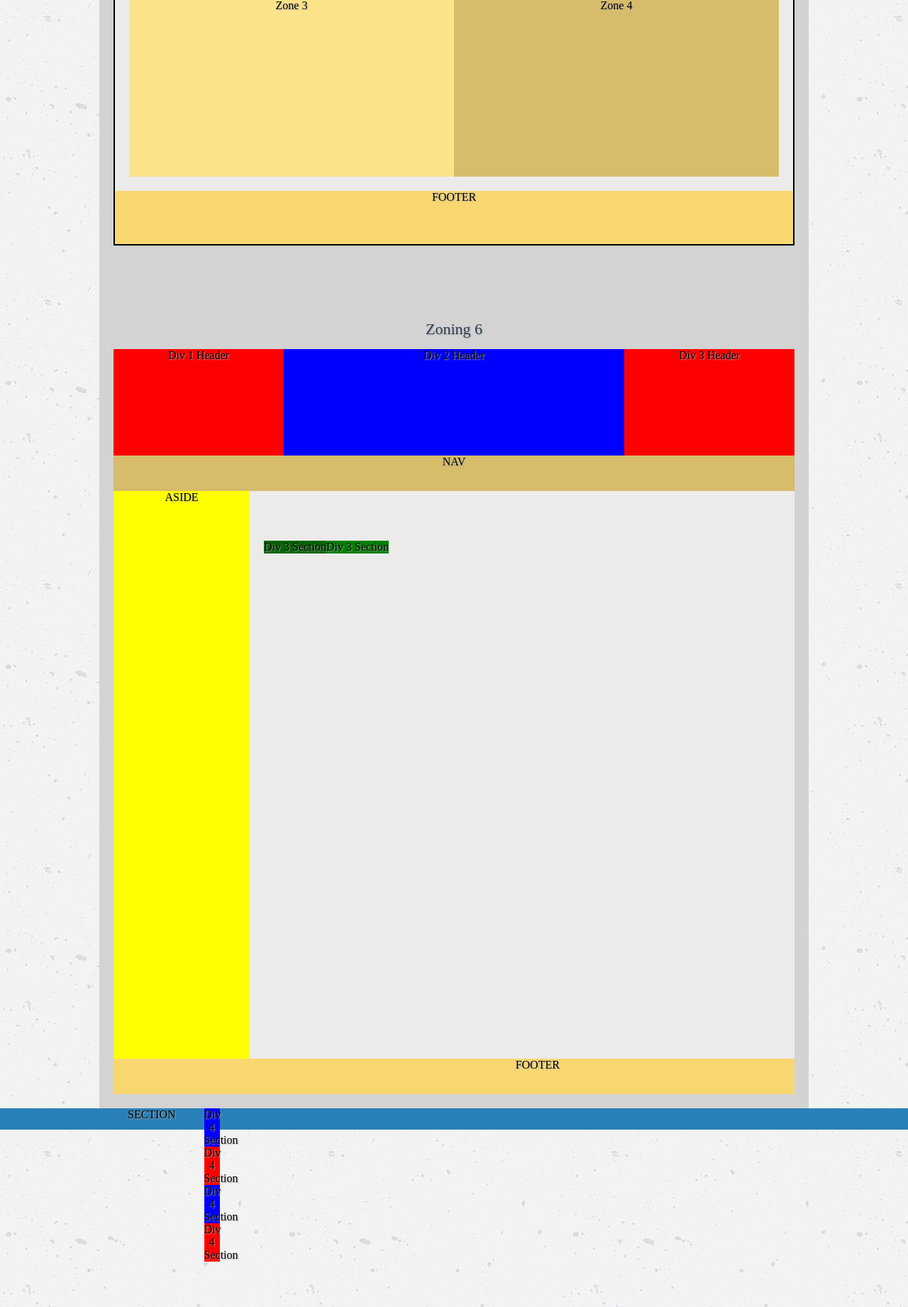
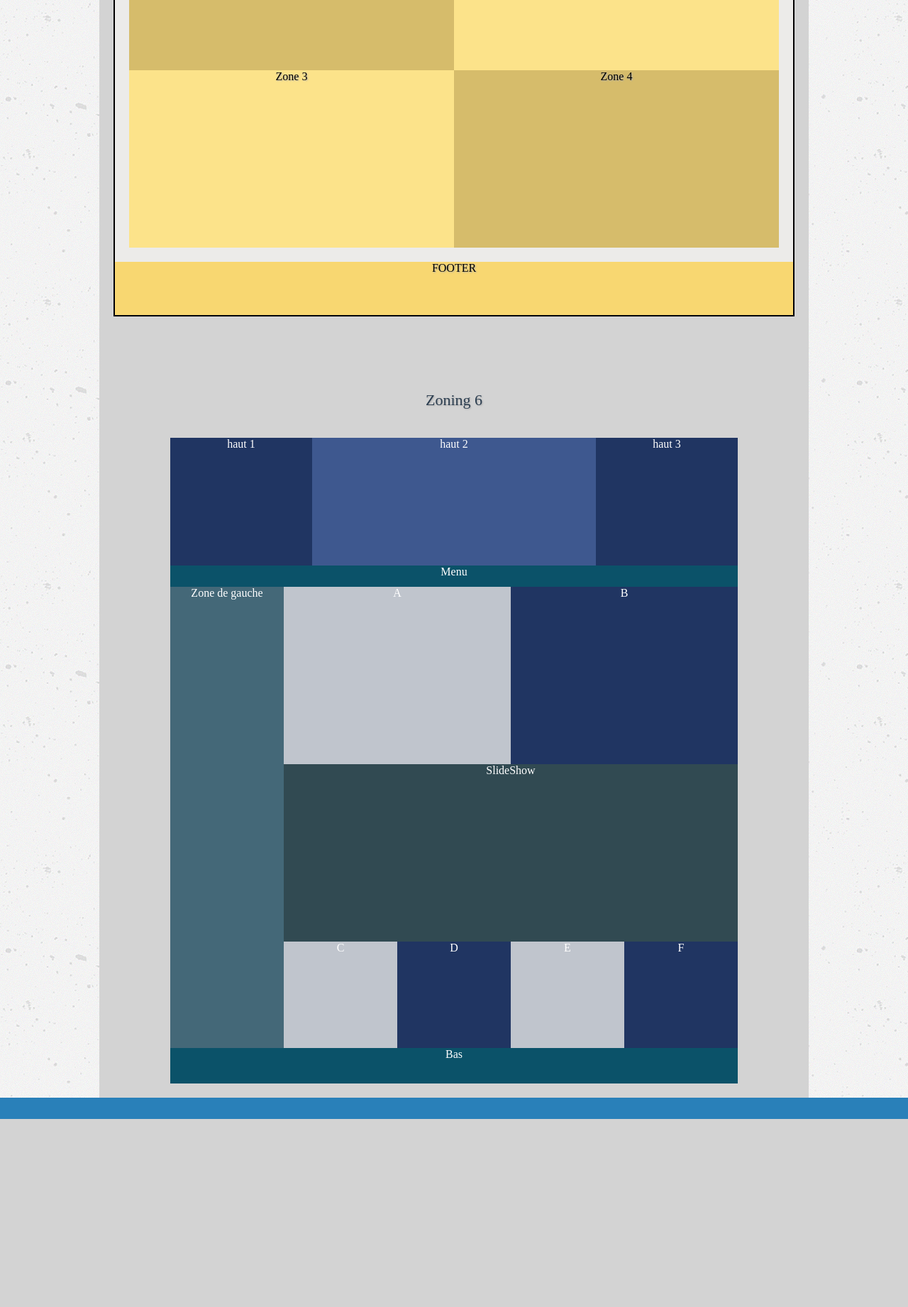
Before and after one commit to JulienL23/Web-Force-3, a PHP site: page /zoning.html in a window 1280 px wide. Shown: the part 4022-5864 px from the top of the page at 71% size. After the commit the page ends 5599 px from the top, so only its background shows below. Run offline with PHP 8.4, Linux system fonts and the light colour scheme.

Commit message:
26-07-2017

```diff
--- a/Cours HTML & CSS/CSS/style.css
+++ b/Cours HTML & CSS/CSS/style.css
@@ -53,10 +53,41 @@
     font-weight: bold;
 
 }
+/**************HEADER INDEX****************/
 header{
     background: #2c3e50;
     height: 175px;
+    margin-top: 25px;
 }
+#logo{
+    float: left;
+    width: 25%;
+    background: #2c3e50;
+    padding: 15px;
+    text-align: center;
+}
+#slogan{
+    float: left;
+    width: 50%;
+    background: #2c3e50;
+}
+#social{
+    float: left;
+    width: 25%;
+}
+#social i{
+    background: #2c3e50;
+    font-size: 30px;
+    text-align: right;
+    padding: 15px 30px 0 0;
+    display: block;
+}
+header a{
+    color: #10828C;
+    text-decoration: none;
+}
+/*FAIRE LE ZONING AVEC DES HAUTEUR ET LARGEUR AVANT DE PLACER LES ELEMENTS DANS LES ZONES POUR ENSUITE SUPPRIMER LES HAUTEURS*/
+/*******************FIN HEADER*********************/
 nav{
     background :#2980b9;
     height: 50px;
@@ -461,61 +492,103 @@
 }
 /***********************Zoning 6************************/
 #zoning6{
-    background: #ECEBE9;
+    width: 800px;
+    margin: 0 auto;
+    color: white ;
     text-align: center;
-    text-shadow: 1px 1px 2px darkgrey;
-    margin: 0 auto;
 }
 #zoning6 header{
-    height: 90px;
-    background: #F8D771;
+    background: #40a497;
+    height: 180px;
 }
-#zoning6 .div1{
-    background: red;
+.haut1{
     float: left;
     width: 25%;
-    height: 150px;
+    height: 100%;
+    background: #203562;
 }
-#zoning6 .div2{
-    background: blue;
+.haut2{
     float: left;
     width: 50%;
-    height: 150px;
+    height: 100%;
+    background: #3E588F;
 }
-
+.haut3{
+    float: left;
+    width: 25%;
+    height: 100%;
+    background: #203562;
+}
 #zoning6 nav{
-    height: 50px;
-    background: #D6BC6B;
+    background: #0B5269;
+    height: 30px;
     border: none;
 }
 #zoning6 aside{
-    height: 800px;
+    background:#446878;
     width: 20%;
-    background: yellow;
+    height: 650px;
+    float: left;
+
+}
+#zoning6 section{
+    width: 80%;
+    float: left;
+    margin: 0;
+    padding: 0;
+}
+.slideshow{
+    background: #314A52;
+    height: 250px;
+}
+#zoning6 .a{
+    background: #C0C5CD;
+    width: 50%;
+    height: 250px;
     float: left;
 }
-#zoning6 .div3{
-    background: darkgreen;
-    float: left;
+#zoning6 .b{
+    background: #203562;
     width: 50%;
-}
-#zoning6 .div3:nth-of-type(2){
-    background: green;
-}
-#zoning6 section{
-    height: 300px;
+    height: 250px;
     float: left;
 }
-#zoning6 .div4, .div5{
+#zoning6 .c, .e{
+    background: #C0C5CD;
     width: 25%;
-    background: red;
+    height: 150px;
+    float: left;
 }
-#zoning6 .div4{
-    background: blue;
+#zoning6 .d, .f{
+    background: #203562;
+    width: 25%;
+    height: 150px;
+    float: left;
 }
 #zoning6 footer{
+    background: #0B5269;
     height: 50px;
-    background: #F8D771;
+    color: white ;
 }
 
 /***********************FIN ZONING**********************/
+/*************************TABLEAU***********************/
+table{
+    border-collapse:collapse;
+    border: 2px solid darkblue;
+    width: 100%;
+    font-weight: bold;
+}
+th{
+    border: 1px solid blue;
+    width: 25%;
+}
+td{
+    border: 1px solid blue;
+    font-size: 100%;
+    text-align: center;
+    padding: 5px;
+}
+caption{
+    font-size: 25px;
+}
--- a/Cours HTML & CSS/zoning.html
+++ b/Cours HTML & CSS/zoning.html
@@ -131,52 +131,34 @@
                 <h3>Zoning 6</h3>
                 <div id="zoning6">
                     <header>
-                        <div class="div1">
-                            <p>Div 1 Header</p>
-                        </div>
-                        <div class="div2">
-                            <p>Div 2 Header</p>
-                        </div>
-                        <div class="div1">
-                            <p>Div 3 Header</p>
-                        </div>
+                        <div class="haut1">haut 1</div>
+                        <div class="haut2">haut 2</div>
+                        <div class="haut3">haut 3</div>
+                        <div class="clear"></div>
                     </header>
-                    <div class="clear"></div>
                     <nav>
-                        <p>NAV</p>
+                        Menu
                     </nav>
                     <aside>
-                        <p>ASIDE</p>
+                        Zone de gauche
                     </aside>
                     <section>
-                        <div class="div3">
-                            <p>Div 3 Section</p>
-                        </div>
-                        <div class="div3">
-                            <p>Div 3 Section</p>
-                        </div>
+                        <div class="a">A</div>
+                        <div class="b">B</div>
+                        <div class="clear"></div>
                     </section>
-                    <div class="clear"></div>
-                    <section>
-                        <p>SECTION</p>
+                    <section class="slideshow">
+                        SlideShow
                     </section>
                     <section>
-                        <div class="div4">
-                            <p>Div 4 Section</p>
-                        </div>
-                        <div class="div5">
-                            <p>Div 4 Section</p>
-                        </div>
-                        <div class="div4">
-                            <p>Div 4 Section</p>
-                        </div>
-                        <div class="div5">
-                            <p>Div 4 Section</p>
-                        </div>
+                        <div class="c">C</div>
+                        <div class="d">D</div>
+                        <div class="e">E</div>
+                        <div class="f">F</div>
+                        <div class="clear"></div>
                     </section>
-
-                    <footer>
-                        <p>FOOTER</p>
+                    <footer class="clear">
+                        Bas
                     </footer>
                 </div>
             </section>
```
Also changed, not shown: Cours HTML & CSS/index.html (+15 -0 lines), Cours HTML & CSS/tableau.html (added, +91 -0 lines), Cours HTML & CSS/img/logo.png (added).
